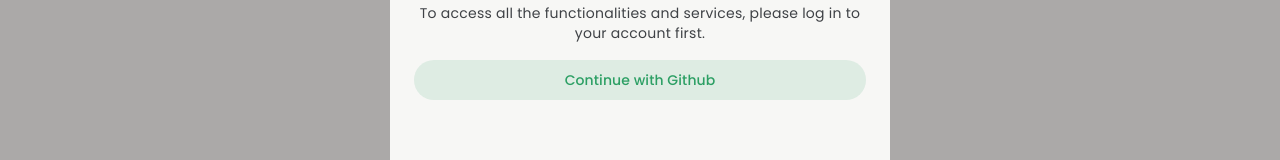
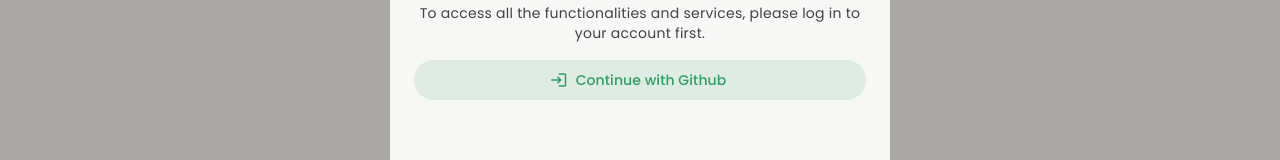
Before and after one commit to denisxoctavian/easytrip-frontend, an Angular app: page / in a window 1280 px wide. Both pictures are taken after a click on the button "Sign In". Shown: the part 315-475 px from the top of the page. Built offline with nearby package versions, Linux system fonts and the light colour scheme.

Commit message:
-added login icon

```diff
--- a/src/app/features/login/login.component.html
+++ b/src/app/features/login/login.component.html
@@ -10,9 +10,7 @@
 
     <mat-dialog-actions class="flex flex-col items-center w-full">
       <button mat-button mat-dialog-close class="w-full bg-red-500 text-white py-2 rounded-lg">
-        <span>
-          Continue with Github
-        </span>
+          <mat-icon>login</mat-icon>Continue with Github
       </button>
     </mat-dialog-actions>
   </body>
--- a/src/app/shared/components/navbar/navbar.component.html
+++ b/src/app/shared/components/navbar/navbar.component.html
@@ -1,4 +1,4 @@
-<mat-toolbar class="border-b border-gray-300 flex justify-between items-center px-4">
+<mat-toolbar class="border-b border-gray-300 flex justify-between items-center px-4 z-above">
   <button aria-label="Homepage button">
     <img src="/imgs/logo.png" alt="logo" class="w-[120px]" loading="lazy">
   </button>
@@ -17,7 +17,7 @@
   </button>
 </mat-toolbar>
 
-<mat-sidenav-container class="h-screen pt-[64px]">
+<mat-sidenav-container class="h-screen pt-[64px] z-below">
   <mat-sidenav #sidenav mode="over" class="w-64 p-2 relative">
     <button mat-icon-button (click)="sidenav.close()" class="absolute top-2 w-10 h-10 flex items-center justify-center rounded-none">
       <mat-icon>close</mat-icon>
--- a/src/app/shared/components/navbar/navbar.component.scss
+++ b/src/app/shared/components/navbar/navbar.component.scss
@@ -7,3 +7,11 @@
 html, body {
   overflow-x: hidden;
 }
+
+.z-below{
+  z-index: 0;
+}
+
+.z-above{
+  z-index: 1;
+}
```
